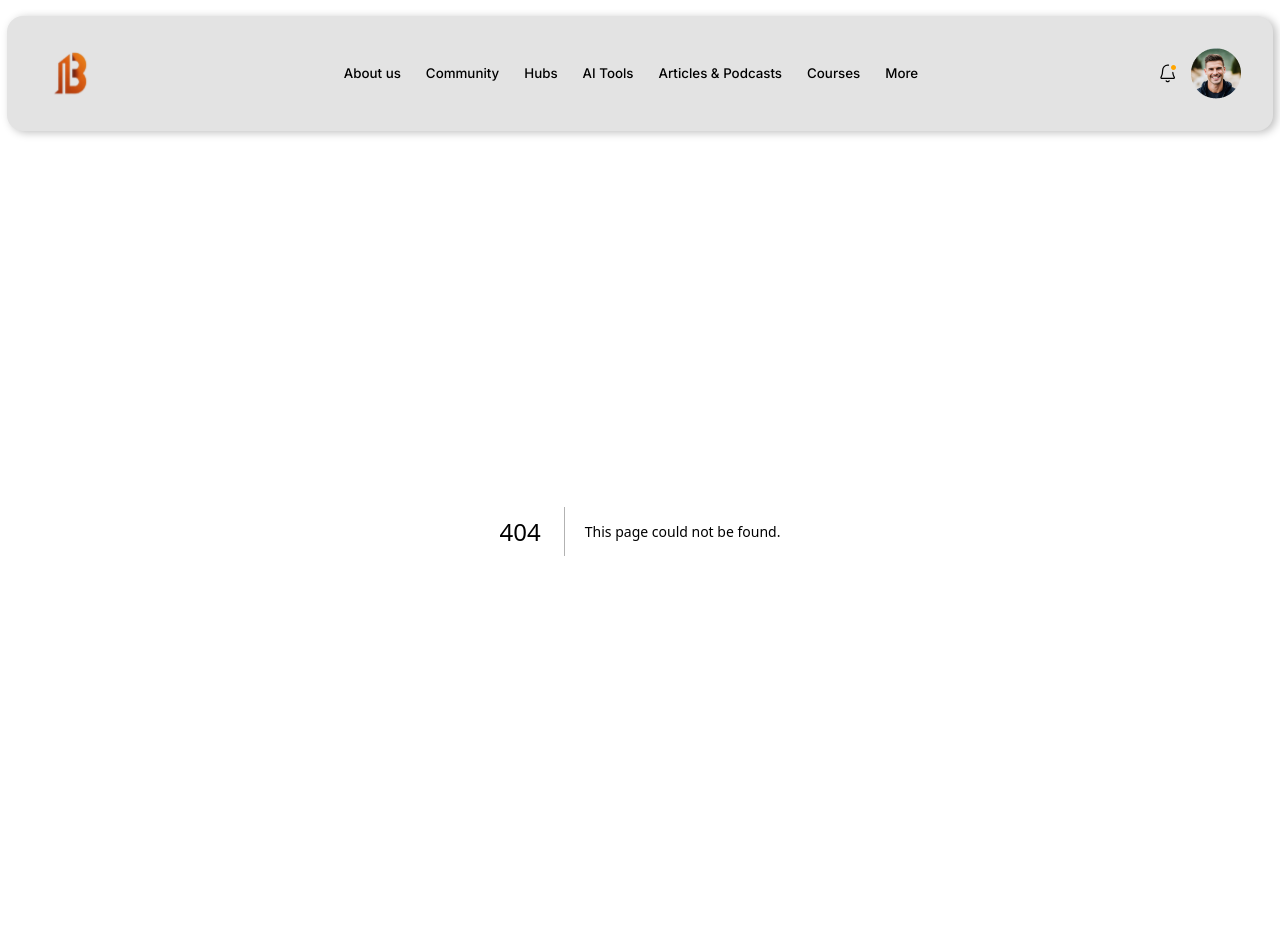
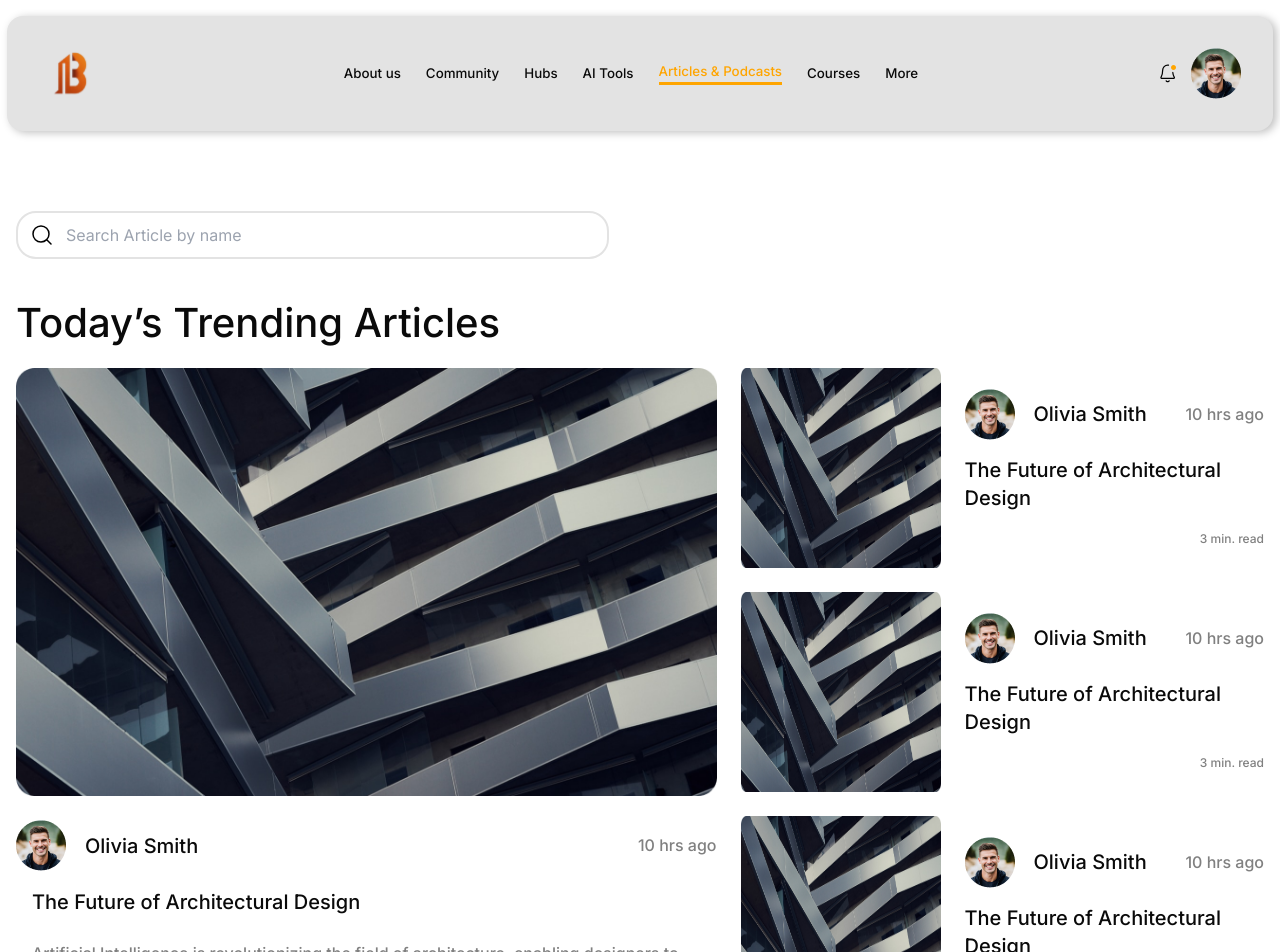
Before and after one commit to Marvellous-Udoye/Archi-buzz-webapp, a Next.js app: page /articles in a window 1280 px wide. Before the commit this address had no page. Shown: the top 952 px of the page. Before the commit the page ends 931 px from the top, so only its background shows below. Built offline with nearby package versions, Linux system fonts and the light colour scheme.

Commit message:
feat: implement articles page

```diff
--- a/src/app/ai-tools/page.tsx
+++ b/src/app/ai-tools/page.tsx
@@ -7,9 +7,9 @@ const AiTools = async () => {
 
   return (
     <div className="py-8 px-4">
-      <div className="grid gap-[8.99px] max-w-7xl mx-auto md:gap-[16.67px] border md:border-[.83px] border-solid border-[#80808040] rounded-[4.5px] sm:rounded-[16.67px] py-8 px-5 mb-10 shadow-[0px_4px_4px_0px_rgba(0,0,0,0.25)]">
+      <div className="grid gap-[8.99px] max-w-7xl mx-auto md:gap-[33.33px] border md:border-[.83px] border-solid border-[#80808040] rounded-[4.5px] md:rounded-[16.67px] p-4 mb-10 shadow-[0px_4px_4px_0px_rgba(0,0,0,0.25)]">
         <h1 className="text-[1.5rem] md:text-[2.5rem] leading-[29.28px] md:leading-12 font-medium">
-          Welcome to AI Tools
+          Welcome to Ai Tools
         </h1>
         <p className="text-xs md:text-base text-[#808080] leading-6 md:leading-8 font-medium">
           Understanding what AI to use and for what purpose in Architecture.
--- /dev/null
+++ b/src/app/articles/components/articleCards.tsx
@@ -0,0 +1,43 @@
+import Image from "next/image";
+import React from "react";
+import articlePic1 from "../../../../public/assets/images/article-pic1.png";
+import dummyProfile from "../../../../public/assets/images/dummy-profile.png";
+
+interface ArticlecardProp {
+  sm: boolean
+  children?: React.ReactNode
+}
+
+const ArticleCard = ({ sm, children }: ArticlecardProp) => {
+  return (
+    <div className={`flex gap-6 max-w-[739px] mx-auto ${sm ? 'flex-col sm:flex-row max-w-[523px] items-center gap-5': 'flex-col'}`}>
+      <Image src={articlePic1} alt="yo" className={sm ? 'w-[400px] sm:w-[200px] h-[400px] sm:h-[200px]' : ''}/>
+      <div className="">
+        <div className="flex items-center gap-[19px] mb-4">
+          <Image src={dummyProfile} alt="yo"/>
+          <div className="flex items-center justify-between w-full">
+            <span className={`font-medium leading-6 ${sm ? 'text-base md:text-xl' : 'text-xl '}`}>Olivia Smith</span>
+            <span className={`text-[#808080] font-medium ${sm ? 'text-xs md:text-base leading-4 md:leading-[19.52px]' : 'text-base leading-[19.52px]'}`}>
+              10 hrs ago
+            </span>
+          </div>
+        </div>
+        <div className={`mb-[6px] ${sm ? 'px-0' : 'px-4'}`}>
+          <h3 className={`font-medium mb-5 ${sm ? 'text-base md:text-xl' : 'text-xl leading-[30px]'}`}>
+          The Future of Architectural Design
+          </h3>
+          {sm ? (<p></p>) : (
+            <p className="text-base leading-[2rem] text-[#808080] font-medium">
+             {children}
+           </p>
+          )}
+        </div>
+        <div className="text-xs leading-[14.64px] text-[#808080] font-medium text-right">
+          3 min. read
+        </div>
+      </div>
+    </div>
+  );
+};
+
+export default ArticleCard;
--- /dev/null
+++ b/src/app/articles/page.tsx
@@ -0,0 +1,86 @@
+import React from "react";
+import ArticleCard from "./components/articleCards";
+
+const Article = () => {
+  const searchIconPath =
+    "M15 15L19 19M1 9C1 13.4183 4.58172 17 9 17C11.213 17 13.2161 16.1015 14.6644 14.6493C16.1077 13.2022 17 11.2053 17 9C17 4.58172 13.4183 1 9 1C4.58172 1 1 4.58172 1 9Z";
+
+  return (
+    <div className="max-w-[1328px] mx-auto px-4 pt-4">
+      <form className="max-w-[593px] relative mb-10  mt-16">
+        <svg
+          width="20"
+          height="20"
+          viewBox="0 0 20 20"
+          fill="none"
+          xmlns="http://www.w3.org/2000/svg"
+          className="absolute top-1/2 -translate-y-1/2 left-4 z-10"
+        >
+          <path
+            d={searchIconPath}
+            stroke="black"
+            strokeWidth="1.5"
+            strokeLinecap="round"
+            strokeLinejoin="round"
+          />
+        </svg>
+        <input type="text" placeholder="Search Article by name" className="h-full w-full py-3 px-4 pl-12 border-2 border-[#E3E3E3] rounded-[20px]" />
+      </form>
+      <p className="text-[2.5rem] leading-[48.8px] font-medium mb-5">Today’s Trending Articles</p>
+      <div className="flex flex-col lg:flex-row justify-between gap-6">
+        <div>
+          <ArticleCard sm={false}>
+              Artificial Intelligence is revolutionizing the field of
+              architecture, enabling designers to create innovative solutions that
+              were previously unimaginable. Through machine learning algorithms,
+              architects can analyze vast amounts of data to derive insights that
+              guide their design processes. This technology can enhance
+              creativity, improve efficiency, and lead to sustainable building
+              practices. <span className="text-black">Read More</span>
+          </ArticleCard>
+        </div>
+        <div className="grid gap-6">
+          <ArticleCard sm={true}></ArticleCard>
+          <ArticleCard sm={true}></ArticleCard>
+          <ArticleCard sm={true}></ArticleCard>
+          <ArticleCard sm={true}></ArticleCard>
+        </div>
+      </div>
+
+      <div>
+        <p className="text-[2.5rem] leading-[48.8px] font-medium mb-5">other articles</p>
+        <div className="grid grid-cols-1 md:grid-cols-2 lg:grid-cols-3 gap-8">
+          <ArticleCard sm={false}>
+              Artificial Intelligence is revolutionizing the field of
+              architecture, enabling designers to create innovative solutions that
+              were previously unimaginable. Through machine learning algorithms,
+              architects can analyze vast amounts of data to derive insights that
+              guide their design processes. This technology can enhance
+              creativity, improve efficiency, and lead to sustainable building
+              practices. <span className="text-black">Read More</span>
+          </ArticleCard>
+          <ArticleCard sm={false}>
+              Artificial Intelligence is revolutionizing the field of
+              architecture, enabling designers to create innovative solutions that
+              were previously unimaginable. Through machine learning algorithms,
+              architects can analyze vast amounts of data to derive insights that
+              guide their design processes. This technology can enhance
+              creativity, improve efficiency, and lead to sustainable building
+              practices. <span className="text-black">Read More</span>
+          </ArticleCard>
+          <ArticleCard sm={false}>
+              Artificial Intelligence is revolutionizing the field of
+              architecture, enabling designers to create innovative solutions that
+              were previously unimaginable. Through machine learning algorithms,
+              architects can analyze vast amounts of data to derive insights that
+              guide their design processes. This technology can enhance
+              creativity, improve efficiency, and lead to sustainable building
+              practices. <span className="text-black">Read More</span>
+          </ArticleCard>
+        </div>
+      </div>
+    </div>
+  );
+};
+
+export default Article;
--- a/src/app/component/common/archi-nav.tsx
+++ b/src/app/component/common/archi-nav.tsx
@@ -46,7 +46,7 @@ const ArchiNav = () => {
               AI Tools
             </NavLink>
             <NavLink
-              href={"/artcles"}
+              href={"/articles"}
               style="hover:text-[#FFA500] hover:border-b-[2px] hover:border-[#FFA500] transition ease duration-200"
             >
               Articles & Podcasts
```
Also changed, not shown: public/assets/images/article-pic1.png (added), public/images/sm-article-card.png (added).
